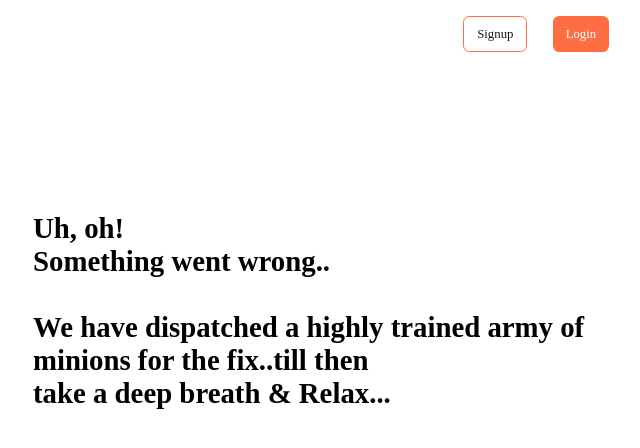
After one commit to tushhr/forum, a Django app: page /404 in a window 1280 px wide. The commit adds this page. Shown: the top 448 px of the page, without its empty margins (319-959 px from the left). Run offline with Django 3.2, Linux system fonts and the light colour scheme; style sheets or scripts are compiled from the project's sources; some libraries are stand-ins or nearby versions.

Commit message:
feat: add 404 page

```diff
--- a/landing_page/urls.py
+++ b/landing_page/urls.py
@@ -6,4 +6,5 @@ from . import views
 
 urlpatterns = [
     path("", views.index, name="index"),
+    path("404", views.error, name="error"),
 ] + static(settings.STATIC_URL, document_root=settings.STATIC_ROOT)
--- a/landing_page/views.py
+++ b/landing_page/views.py
@@ -25,3 +25,6 @@ def index(request):
 
 
     return render(request, 'landing_page/index.html', {'thoughts': all_thoughts})
+
+def error(request):
+    return render(request, 'landing_page/error.html')
--- a/static/styles/landing_page/_feed.scss
+++ b/static/styles/landing_page/_feed.scss
@@ -46,3 +46,9 @@
 
     margin-top: 2rem;
 }
+
+.error {
+    margin-top: 10rem;
+    font-size: 1.8rem;
+    font-weight: $bold-font-weight;
+}
--- /dev/null
+++ b/templates/landing_page/error.html
@@ -0,0 +1,22 @@
+{% extends 'base.html' %}
+
+{% load static %}
+
+{% block title %} Error Page {% endblock %}
+
+{% block style %}
+    <link rel="stylesheet" type="text/x-scss" href="{% static 'styles/landing_page/index.scss' %}">
+{% endblock %}
+
+{% block content %}
+    <div class="error">
+        Uh, oh!
+        <br>
+        Something went wrong..
+        <br>
+        <br>
+        We have dispatched a highly trained army of minions for the fix..till then
+        <br>
+        take a deep breath & Relax...
+    </div>
+{% endblock %}
```
